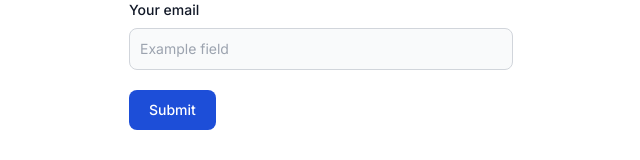
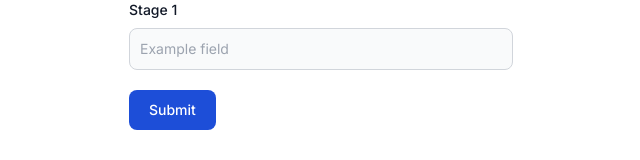
Before and after one commit to thunter1000/example-react-flow, a Next.js app: page / in a window 1280 px wide. Shown: the top 160 px of the page, without its empty margins (319-959 px from the left). Built offline with nearby package versions, Linux system fonts and the light colour scheme.

Commit message:
Simplify

```diff
--- a/src/app/components/stage1.tsx
+++ b/src/app/components/stage.tsx
@@ -2,9 +2,10 @@
 import { FormEvent, useState } from "react"
 
 interface Stage1Props {
+  title: string,
   submitCallback: (fieldData: string) => void
 }
-const Stage1: React.FC<Stage1Props> = ({submitCallback}): JSX.Element =>
+const Stage: React.FC<Stage1Props> = ({title, submitCallback}): JSX.Element =>
 {
   const [text, setText] = useState('');
 
@@ -19,8 +20,8 @@ const Stage1: React.FC<Stage1Props> = ({submitCallback}): JSX.Element =>
   return (<>
     <form className="max-w-sm mx-auto" onSubmit={onSubmit}>
       <div className="mb-5">
-        <label htmlFor="" className="block mb-2 text-sm font-medium text-gray-900 dark:text-white">
-          Your email
+        <label htmlFor="" className="block mb-2 text-sm font-medium text-gray-900">
+          {title ?? 'Undefined'}
         </label>
         <input type="text" value={text} onChange={e => setText(e.target.value)} id="field" className="bg-gray-50 border border-gray-300 text-gray-900 text-sm rounded-lg focus:ring-blue-500 focus:border-blue-500 block w-full p-2.5 dark:bg-gray-700 dark:border-gray-600 dark:placeholder-gray-400 dark:text-white dark:focus:ring-blue-500 dark:focus:border-blue-500" placeholder="Example field" required />
       </div>
@@ -29,4 +30,4 @@ const Stage1: React.FC<Stage1Props> = ({submitCallback}): JSX.Element =>
   </>)
 }
 
-export default Stage1
+export default Stage
--- a/src/app/page.tsx
+++ b/src/app/page.tsx
@@ -1,6 +1,6 @@
 'use client'
 import Image from "next/image";
-import Stage1 from "./components/stage1";
+import Stage from "./components/stage";
 import { ReactNode, useState } from "react";
 
 
@@ -10,9 +10,13 @@ export default function Home() {
     data: {}
   });
 
+  const changeStage = (stage: string, data: any) => {
+    setState({...state, stage, data: { [state.stage]: data }})
+  }
+
   const flowComponent = {
-    'stage1': <Stage1 key="stage1" submitCallback={(fieldData: string) => {setState({...state, stage: 'stage2', data: { ...state.data, stage1: fieldData }})}} />,
-    'stage2': <Stage1 key="stage2" submitCallback={(fieldData: string) => {setState({...state, stage: 'stage3', data: { ...state.data, stage2: fieldData }})}} />,
+    'stage1': <Stage key="stage1" title="Stage 1" submitCallback={(fieldData: string) => changeStage('stage2', fieldData)} />,
+    'stage2': <Stage key="stage2" title="Stage 2" submitCallback={(fieldData: string) => changeStage('stage3', fieldData)} />,
     'stage3': <>{JSON.stringify(state.data)}</>,
     default: <>Error</>
    }[state.stage]
```
